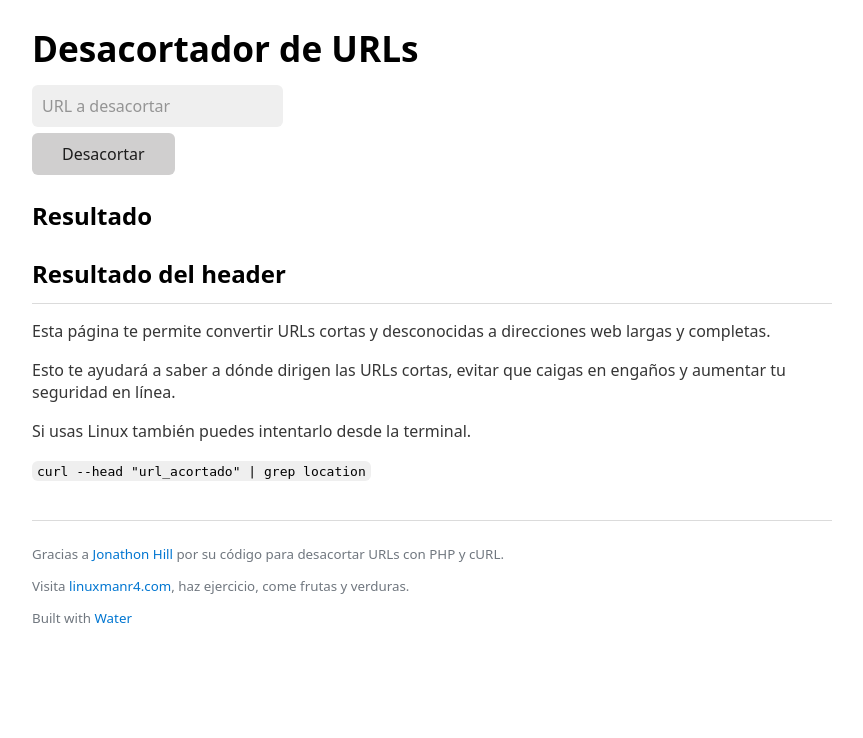
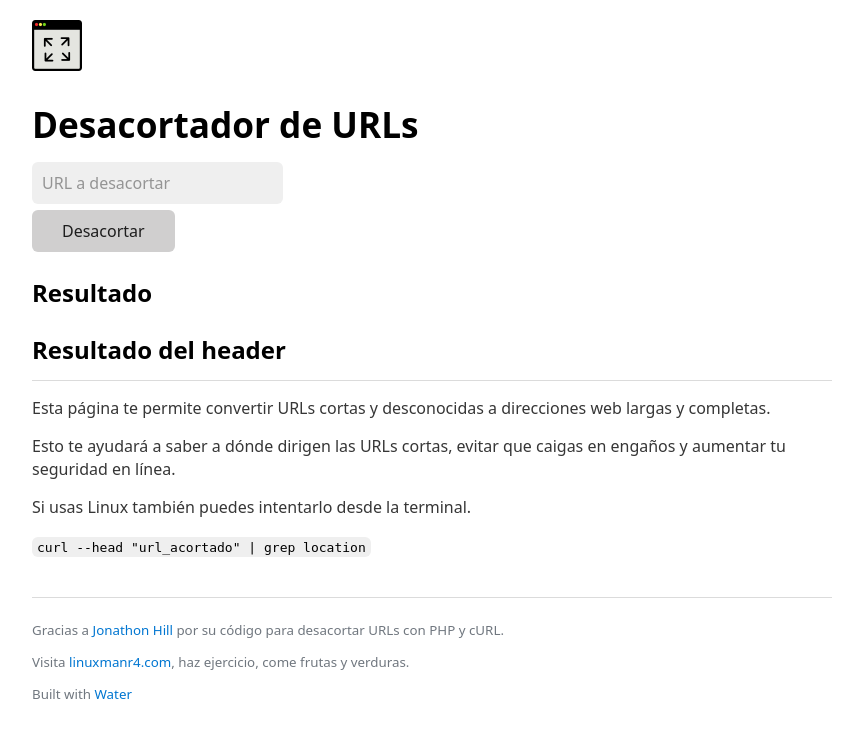
Before and after one commit to linuxman/desacortador, a PHP site: page / in a window 1280 px wide. Shown: the top 738 px of the page, without its empty margins (208-1071 px from the left). Run offline with PHP 8.4, Linux system fonts and the light colour scheme; data that the repository does not hold is empty.

Commit message:
Se agregó una imagen y el código del favicon

```diff
--- a/index.php
+++ b/index.php
@@ -4,6 +4,13 @@
 <head>
   <meta charset="UTF-8">
   <meta name="viewport" content="width=device-width, initial-scale=1.0">
+
+  <link rel="apple-touch-icon" sizes="180x180" href="/apple-touch-icon.png">
+  <link rel="icon" type="image/png" sizes="32x32" href="/favicon-32x32.png">
+  <link rel="icon" type="image/png" sizes="16x16" href="/favicon-16x16.png">
+  <link rel="icon" href="favicon.ico">
+  <link rel="manifest" href="/site.webmanifest">
+
   <title>Desacortador de URLs</title>
 
   <!-- Google tag (gtag.js) -->
@@ -24,7 +31,12 @@
   <meta name="description" content="Esta página te permite convertir URLs cortas y desconocidas a direcciones web largas y completas.">
 </head>
 
+
+
 <body>
+
+  <img src="desacortador.webp" alt="Desacortador Logo">
+
   <h1>Desacortador de URLs</h1>
 
   <form action="index.php" method="post">
```
Also changed, not shown: android-chrome-192x192.png (added), android-chrome-512x512.png (added), apple-touch-icon.png (added), desacortador.png (added), desacortador.svg (added), desacortador.webp (added), favicon-16x16.png (added), favicon-32x32.png (added), favicon.ico (added), site.webmanifest (added).
